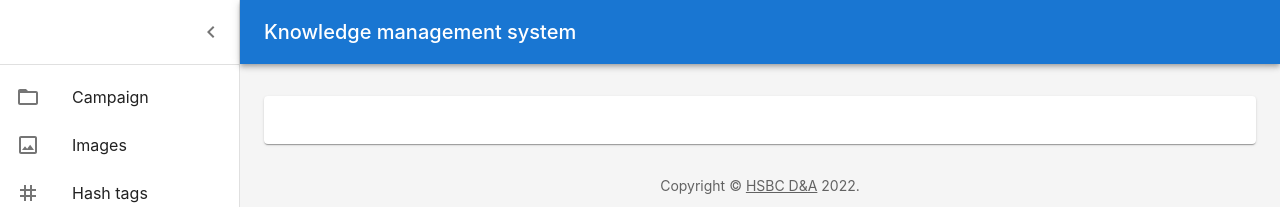
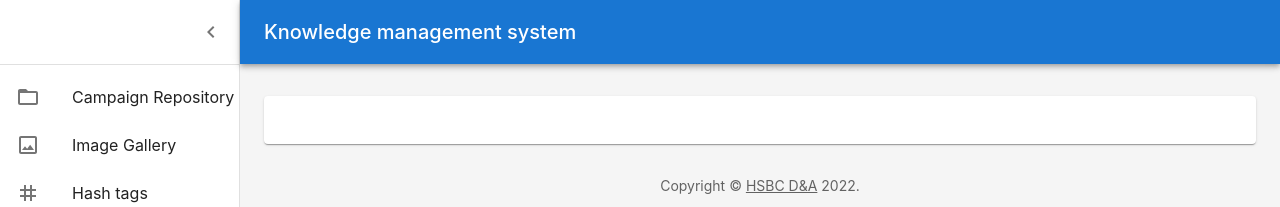
Before and after one commit to Qucy/kms, a React (Create React App) app: page /main in a window 1280 px wide. Shown: the top 207 px of the page. Built offline with nearby package versions, Linux system fonts and the light colour scheme; no server answers.

Commit message:
Updating tag name

```diff
--- a/src/pages/main/menu.jsx
+++ b/src/pages/main/menu.jsx
@@ -74,13 +74,13 @@ export default function Menu(props) {
             <ListItemIcon>
               <FolderOpenOutlinedIcon />
             </ListItemIcon>
-            <ListItemText primary='Campaign' />
+            <ListItemText primary='Campaign Repository' />
           </ListItemButton>
           <ListItemButton component={NavLink} to='/main/image'>
             <ListItemIcon>
               <InsertPhotoOutlinedIcon />
             </ListItemIcon>
-            <ListItemText primary='Images' />
+            <ListItemText primary='Image Gallery' />
           </ListItemButton>
           {/* <ListItemButton component={NavLink} to='/main/document'>
             <ListItemIcon>
```
